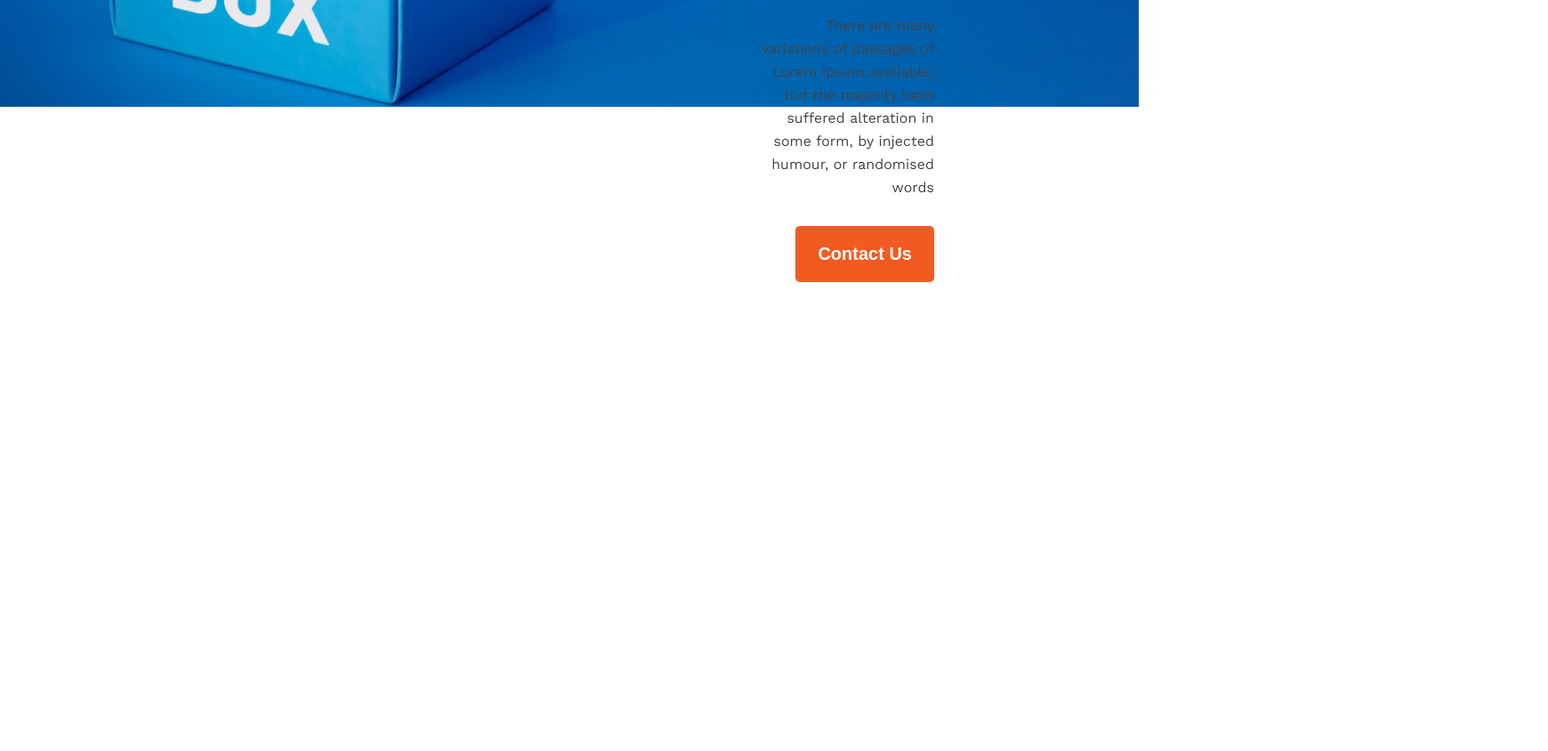
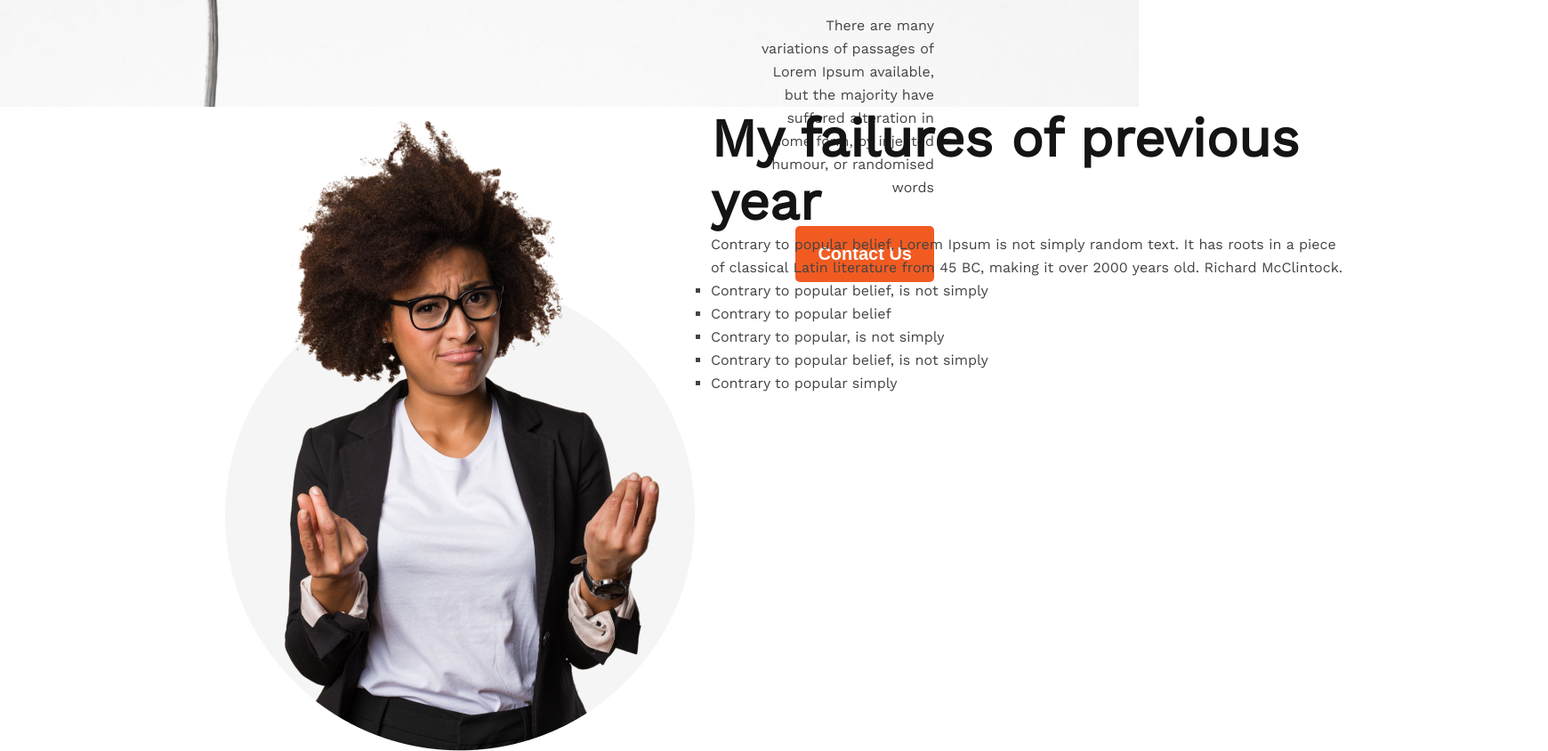
Before and after one commit to musfiqur172/new-year-new-me, a plain HTML site: page index.html in a window 1280 px wide. Shown: the part 680-1524 px from the top of the page at 89% size, 1740 px wide, since content can reach past the window. Before the commit the page ends 1167 px from the top, so only its background shows below. Drawn offline with nearby package versions, Linux system fonts and the light colour scheme.

Commit message:
failure section added

```diff
--- a/index.html
+++ b/index.html
@@ -27,6 +27,35 @@
             </div>
         </div>
     </header>
+    <main>
+        <!-- failure section -->
+        <section class="failure">
+            <div class="failure-container">
+                <img src="images/person.png" alt="" class="failuer-image">
+                <div class="failure-info">
+                    <div class="failure-title">
+                        <h2>
+                            My failures of previous year
+                        </h2>
+                    </div>
+                    <div class="failure-description">
+                        <p>Contrary to popular belief, Lorem Ipsum is not simply random text. It has roots in a piece of
+                            classical Latin literature
+                            from 45 BC, making it over 2000 years old. Richard McClintock.</p>
+                    </div>
+                    <div class="failure-list">
+                        <ul style="list-style: square;">
+                            <li>Contrary to popular belief, is not simply</li>
+                            <li>Contrary to popular belief</li>
+                            <li>Contrary to popular, is not simply</li>
+                            <li>Contrary to popular belief, is not simply</li>
+                            <li>Contrary to popular simply</li>
+                        </ul>
+                    </div>
+                </div>
+            </div>
+        </section>
+    </main>
 </body>
 
 </html>
--- a/styles/style.css
+++ b/styles/style.css
@@ -22,10 +22,14 @@ body {
     margin-top: 30px;
 }
 
+section {
+    padding: 0 230px;
+}
+
 /* header related styles */
 
 header {
-    background: url(../images/banner/banner3.png);
+    background: url(../images/banner/banner1.png);
     background-repeat: no-repeat;
     background-size: cover;
     background-position: center;
@@ -60,3 +64,32 @@ header {
     line-height: 26px;
     margin-top: 25px;
 }
+
+/* failure section styles  */
+
+.failure {
+    width: 100%;
+    height: 100vh;
+}
+
+
+.failure-container {
+    display: flex;
+}
+
+.failure-title {
+    color: #151414;
+    font-family: Work Sans;
+    font-size: 40px;
+    font-style: normal;
+    font-weight: 700;
+}
+
+.failure-description,
+.failure-list {
+    color: #444343;
+    font-size: 16px;
+    font-style: normal;
+    font-weight: 400;
+    line-height: 26px;
+}
```
